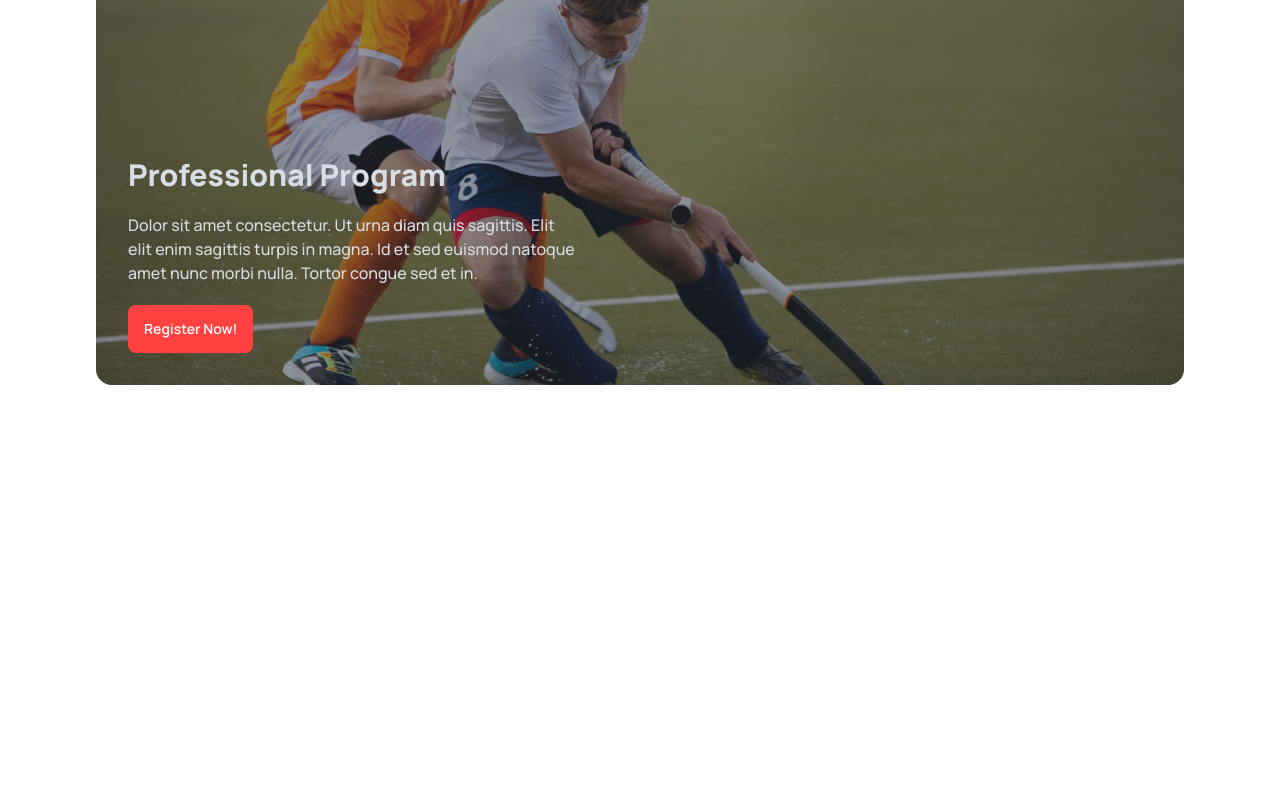
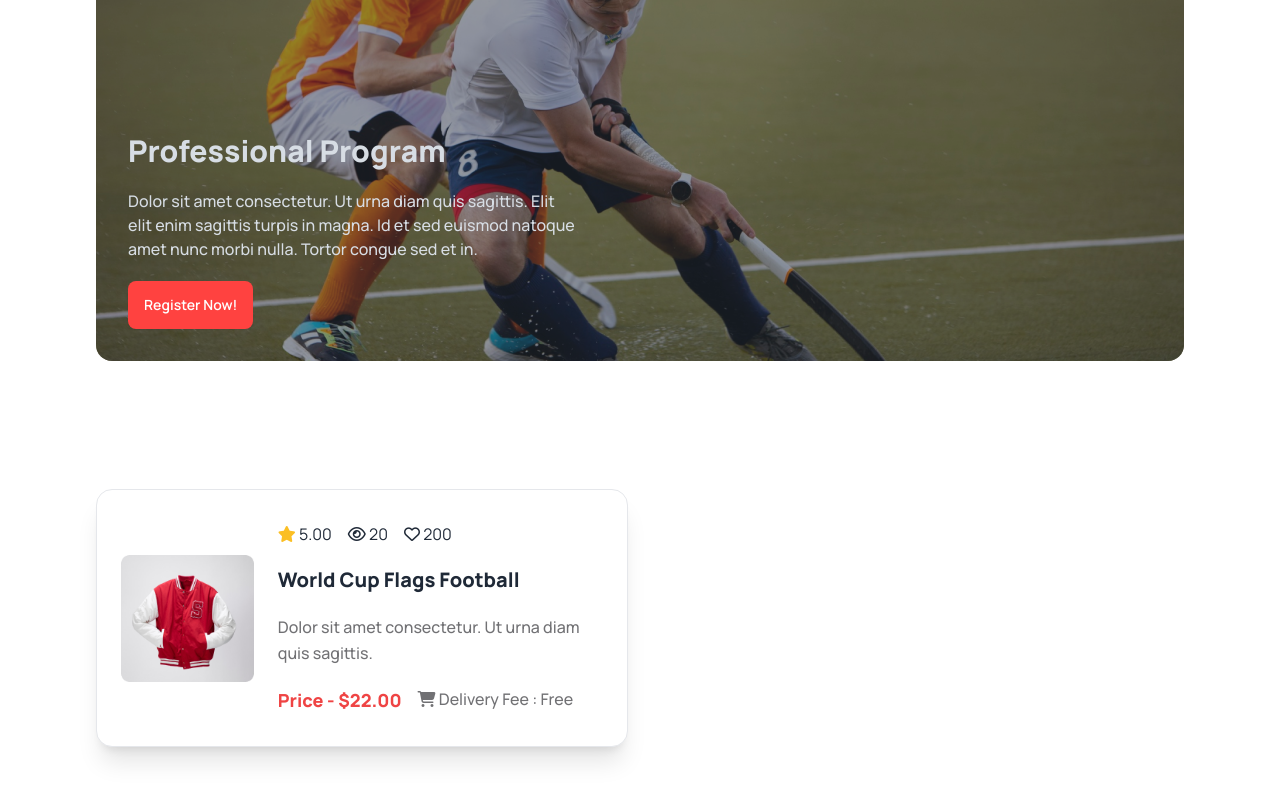
Before and after one commit to DeepsEffect/assignment-03-PH, a plain HTML site: page index.html in a window 1280 px wide. Shown: the part 2042-2842 px from the top of the page. Before the commit the page ends 2555 px from the top, so only its background shows below. Drawn offline with nearby package versions, Linux system fonts and the light colour scheme.

Commit message:
added popula item card 1

```diff
--- a/index.html
+++ b/index.html
@@ -117,7 +117,8 @@
                     </div>
                 </div>
                 <!-- badge -->
-                <div class=" bg-color-dark w-full mt-4 lg:max-w-[566px] lg:max-h-[165px] rounded-2xl lg:absolute lg:bottom-8 lg:right-8">
+                <div class=" bg-color-dark w-full mt-4 lg:max-w-[566px] lg:max-h-[165px] rounded-2xl lg:absolute lg:bottom-8 lg:
+                right-8">
                     <div class="lg:max-w-[500px] p-4 lg:p-8 text-white space-y-2 lg:space-y-4">
                         <h2 class=" text-lg lg:text-2xl font-extrabold">Meet all the heroes from the field</h2>
                         <p class="text-[#FFFFFF99] text-base font-medium">Dit amet consectetur. Condimentum dignissim
@@ -143,10 +144,10 @@
         </section>
         <!-- progress bar section............................... -->
         <section class="mb-24 ">
-            <div class="grid grid-cols-1 lg:grid-cols-4 items-center justify-evenly space-y-6">
+            <div class="grid grid-cols-1 lg:grid-cols-4 items-center justify-evenly space-y-6 lg:space-y-0">
                 <!-- card 1 -->
                 <div class="text-center mx-auto space-y-6">
-                    <div class="radial-progress text-error " style="--value:87;" role="progressbar">87%</div>
+                    <div class="radial-progress text-error" style="--value:87;" role="progressbar">87%</div>
                     <div class="max-w-[250px] space-y-4">
                         <h2 class="text-color-dark text-lg font-bold">Prayer Facility</h2>
                         <p class="desc-primary">Amet consectetur. Condimentum dignissim adipiscing .</p>
@@ -154,7 +155,7 @@
                 </div>
                 <!-- card 2 -->
                 <div class="text-center mx-auto space-y-6">
-                    <div class="radial-progress text-success " style="--value:95;" role="progressbar">95%</div>
+                    <div class="radial-progress text-success" style="--value:95;" role="progressbar">95%</div>
                     <div class="max-w-[250px] space-y-4">
                         <h2 class="text-color-dark text-lg font-bold">Experienced Coach</h2>
                         <p class="desc-primary">Amet consectetur. Condimentum dignissim adipiscing .</p>
@@ -247,6 +248,32 @@
                 </div>
             </div>
         </section>
+        <!-- new products section -->
+        <section class="mb-32">
+            <div>
+
+            </div>
+            <div class="grid grid-cols-1 lg:grid-cols-2 gap-4 lg:gap-6">
+                <!-- card 1 -->
+                <div class="card lg:card-side bg-base-100 shadow-xl border">
+                    <figure><img src="./Images/5.png" alt="Album" class="w-full p-6" /></figure>
+                    <div class="card-body lg:pl-0 space-y-1 pt-0 lg:pt-8  lg:space-y-3">
+                        <div class="flex gap-4">
+                            <h5><i class="fa-solid fa-star text-amber-400"></i> 5.00</h5>
+                            <h5><i class="fa-regular fa-eye"></i> 20</h5>
+                            <h5><i class="fa-regular fa-heart"></i> 200</h5>
+                        </div>
+                        <h2 class="card-title text-xl font-extrabold">World Cup Flags Football</h2>
+                        <p class="flex-grow-0 desc-primary text-left">Dolor sit amet consectetur. Ut urna diam quis sagittis.</p>
+                        <div class="flex flex-col lg:flex-row gap-4">
+                            <h5 class="text-lg font-extrabold text-red-500">Price - $22.00</h5>
+                            <h5 class="desc-primary text-left"><i class="fa-solid fa-cart-shopping"></i> Delivery Fee : Free</h5>
+                        </div>
+                    </div>
+                </div>
+
+            </div>
+        </section>
     </main>
     <footer>
 
```
